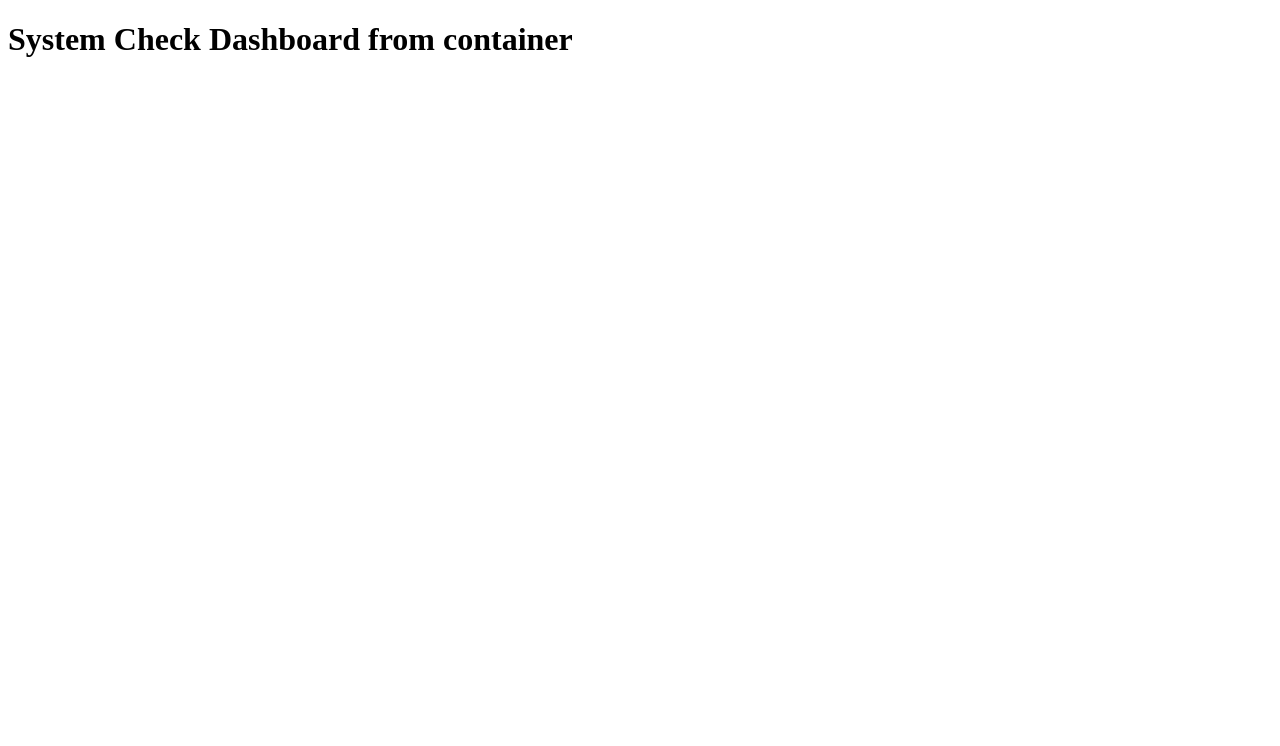
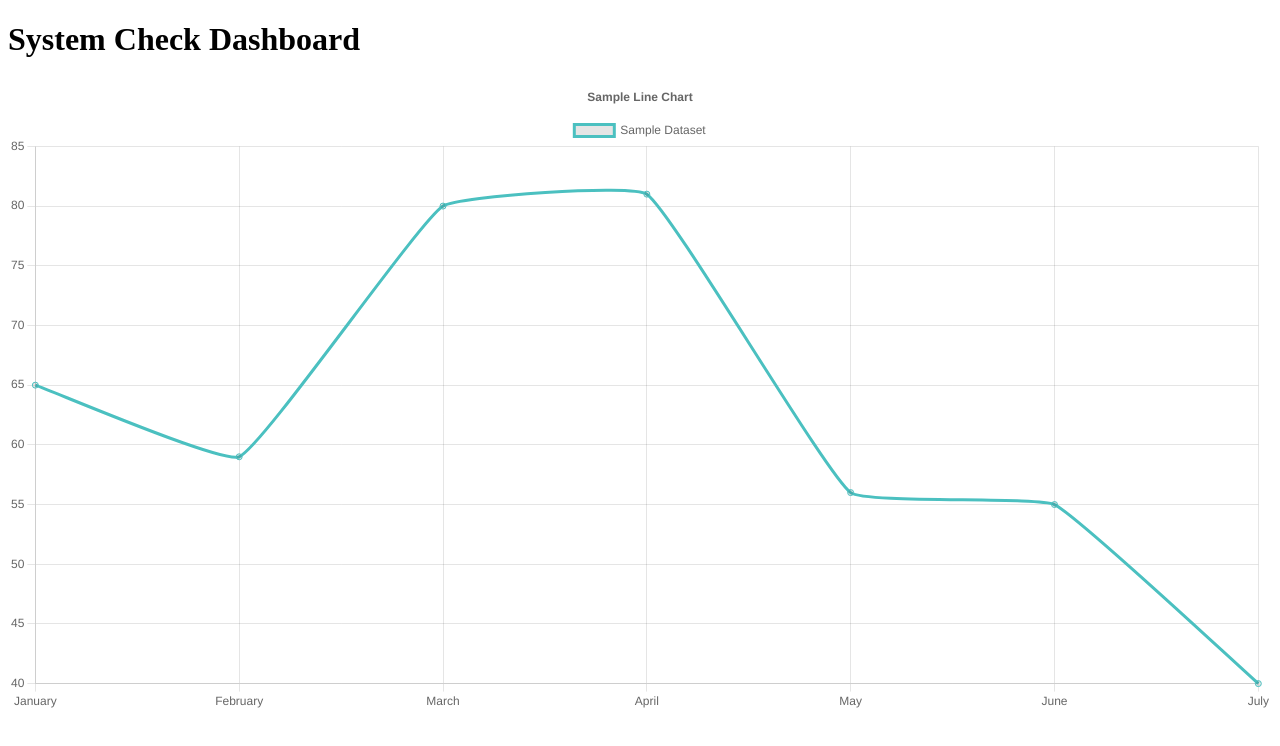
Before and after one commit to jdhern17/LinuxQuizzer, a React (Create React App) app in the folder frontend/: page / in a window 1280 px wide. Shown: the top 746 px of the page. Built offline with nearby package versions, Linux system fonts and the light colour scheme; the HTML template or start-up script is replaced by a standard one.

Commit message:
simple chartjs up with dummy statistics

```diff
--- a/frontend/package.json
+++ b/frontend/package.json
@@ -6,7 +6,9 @@
     "@testing-library/jest-dom": "^5.17.0",
     "@testing-library/react": "^13.4.0",
     "@testing-library/user-event": "^13.5.0",
+    "chart.js": "^4.4.4",
     "react": "^18.3.1",
+    "react-chartjs-2": "^5.2.0",
     "react-dom": "^18.3.1",
     "react-scripts": "5.0.1"
   },
--- a/frontend/src/App.js
+++ b/frontend/src/App.js
@@ -1,8 +1,60 @@
+// Import necessary components from react-chartjs-2 and chart.js
+import React from 'react';
+import { Line } from 'react-chartjs-2';
+import {
+  Chart as ChartJS,
+  CategoryScale,
+  LinearScale,
+  PointElement,
+  LineElement,
+  Title,
+  Tooltip,
+  Legend,
+} from 'chart.js';
+
+// Register the required components for Chart.js to work in React
+ChartJS.register(
+  CategoryScale,
+  LinearScale,
+  PointElement,
+  LineElement,
+  Title,
+  Tooltip,
+  Legend
+);
+
 function App() {
+  // Create the data and options for the chart
+  const data = {
+    labels: ['January', 'February', 'March', 'April', 'May', 'June', 'July'],
+    datasets: [
+      {
+        label: 'Sample Dataset',
+        data: [65, 59, 80, 81, 56, 55, 40],
+        fill: false,
+        borderColor: 'rgb(75, 192, 192)',
+        tension: 0.1,
+      },
+    ],
+  };
+
+  const options = {
+    responsive: true,
+    plugins: {
+      legend: {
+        position: 'top',
+      },
+      title: {
+        display: true,
+        text: 'Sample Line Chart',
+      },
+    },
+  };
+
   return (
     <div className="App">
-      <h1>System Check Dashboard from container</h1>
-      {/* You'll add your charts and quiz components here */}
+      <h1>System Check Dashboard</h1>
+      <Line data={data} options={options} />
     </div>
   );
 }
```
Also changed, not shown: 1 other file (tests, documents, lock files or other folders).
